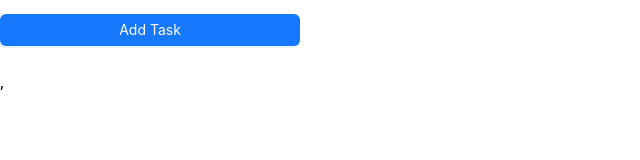
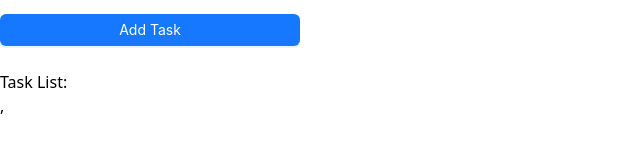
Before and after one commit to Nahiduzzamann/todo-list-app, a React (Vite) app: page / in a window 1280 px wide. Shown: the part 122-282 px from the top of the page, without its empty margins (0-640 px from the left). Built offline with nearby package versions, Linux system fonts and the light colour scheme.

Commit message:
update task list

```diff
--- a/src/components/TaskForm.jsx
+++ b/src/components/TaskForm.jsx
@@ -19,7 +19,7 @@ const TaskForm = () => {
   };
 
   return (
-    <div className="bg-gray-200 py-6 rounded-lg flex flex-col items-center my-6 px-2">
+    <div className="bg-gray-200 py-3 md:py-6 rounded-lg flex flex-col items-center my-6 px-2">
       <Form form={form} layout="vertical" onFinish={onFinish} style={{ maxWidth: '300px', width: '100%' }}>
         <Form.Item name="title" rules={[{ required: true, message: 'Please enter task title' }]}>
           <Input placeholder="Enter task title" />
--- a/src/components/TaskList.jsx
+++ b/src/components/TaskList.jsx
@@ -5,10 +5,13 @@ const TaskList = () => {
   const tasks = useSelector(state => state.todo.tasks);
 
   return (
-    <div>
+    <div className='px-2'>
+      <h1 className='text-blue-500 text-xl md:text-3xl underline'>Task List:</h1>
+      <div className='m-2 md:m-4'>
       {tasks.map(task => (
         <TaskItem key={task.id} task={task} />
       ))}
+      </div>
     </div>
   );
 };
```
